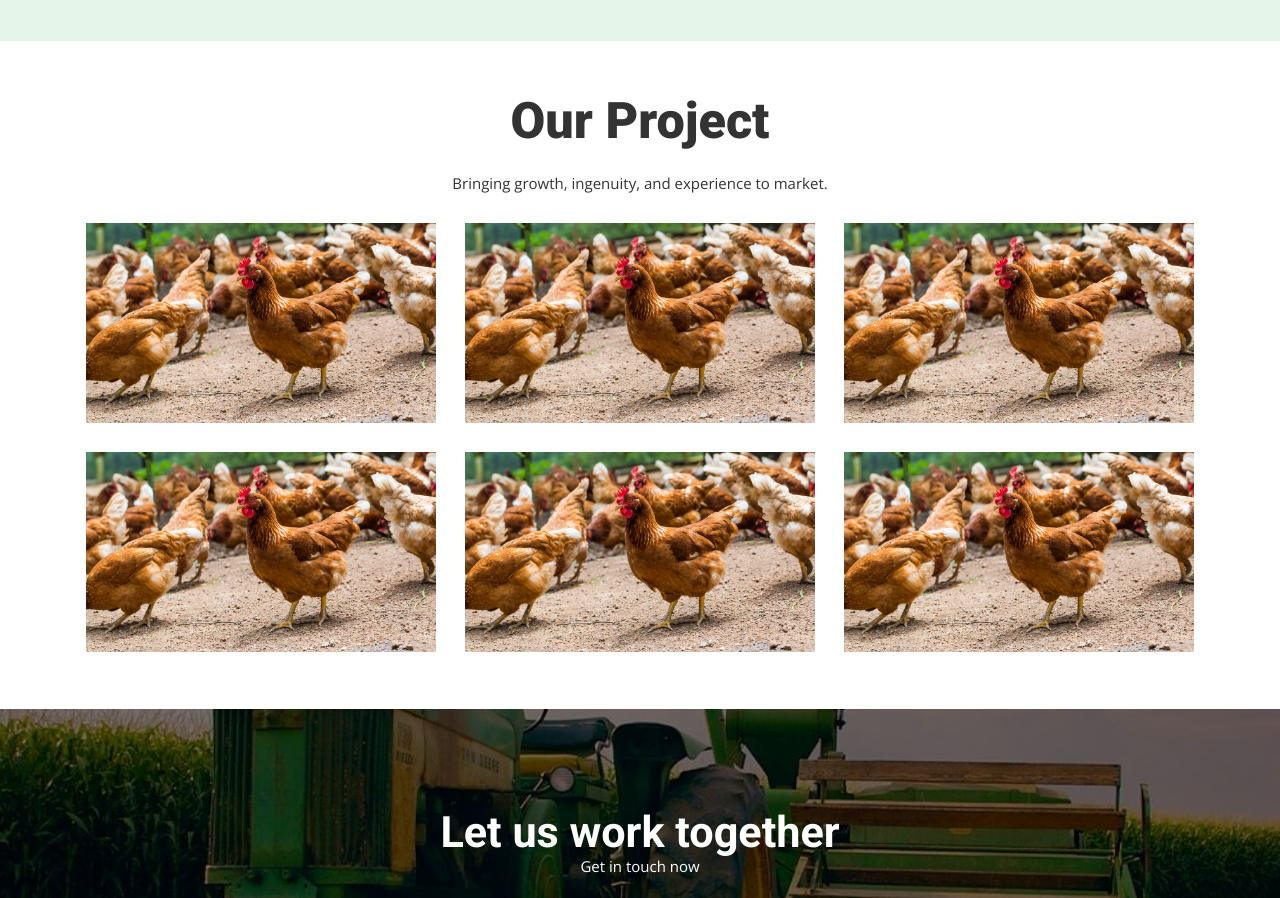
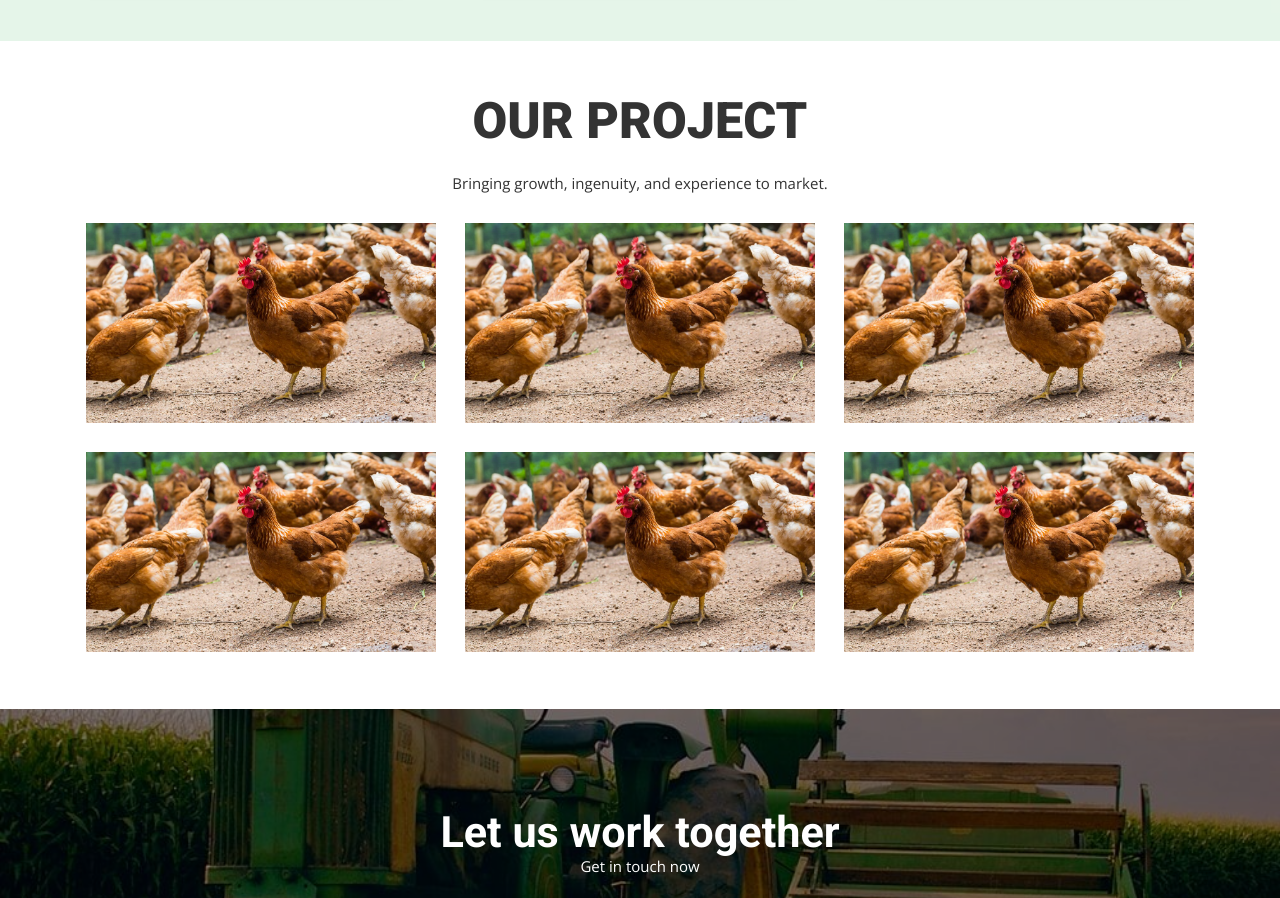
Before and after one commit to castelstack/jln, a React (Create React App) app: page / in a window 1280 px wide. Shown: the part 2020-2918 px from the top of the page. Built offline with nearby package versions, Linux system fonts and the light colour scheme.

Commit message:
second commit

```diff
--- a/src/containers/project/project.jsx
+++ b/src/containers/project/project.jsx
@@ -34,7 +34,7 @@ const Gallery = styled.div`
 const Project = () => {
   return (
     <Container>
-      <LgText>Our Project</LgText>
+      <LgText>OUR PROJECT</LgText>
       <SmText>Bringing growth, ingenuity, and experience to market.</SmText>
       <Gallery>
 
@@ -44,6 +44,7 @@ const Project = () => {
           height='200'
           image={Pic}
           title='Contemplative Reptile'
+          borderRadius="100"
         />
         <CardMedia
           component='img'
```
Also changed, not shown: 1 other file (tests, documents, lock files or other folders).
